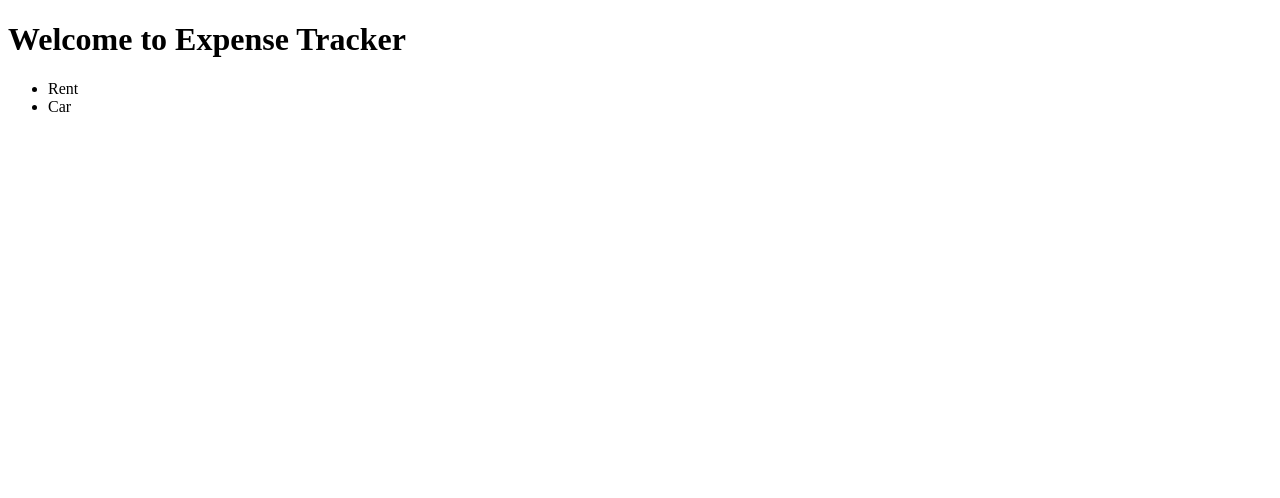
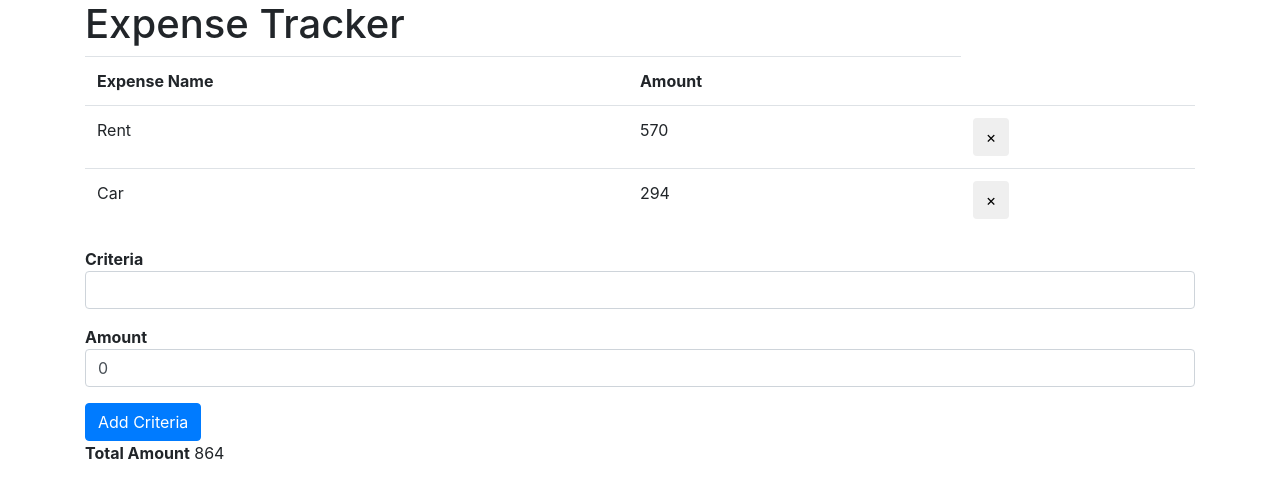
Before and after one commit to Vasavi-Archana/ReactTools, a React app: page / in a window 1280 px wide. Built offline with nearby package versions, Linux system fonts and the light colour scheme.

Commit message:
Add bootstrap and calculation functionality

```diff
--- a/src/index.html
+++ b/src/index.html
@@ -4,11 +4,14 @@
  <meta charset=”UTF-8">
      <meta name=”viewport” content=”width=device-width, initial-scale=1.0">
      <meta http-equiv=”X-UA-Compatible” content=”ie=edge”>
-
+     <link rel="stylesheet" href="https://maxcdn.bootstrapcdn.com/bootstrap/4.0.0/css/bootstrap.min.css" integrity="sha384-Gn5384xqQ1aoWXA+058RXPxPg6fy4IWvTNh0E263XmFcJlSAwiGgFAW/dAiS6JXm" crossorigin="anonymous">
      <title>Expense Tracker</title>
 </head>
 <body>
       <div id="root"></div>
       <script src="./build.js"></script>
+      <script src="https://code.jquery.com/jquery-3.2.1.slim.min.js" integrity="sha384-KJ3o2DKtIkvYIK3UENzmM7KCkRr/rE9/Qpg6aAZGJwFDMVNA/GpGFF93hXpG5KkN" crossorigin="anonymous"></script>
+<script src="https://cdnjs.cloudflare.com/ajax/libs/popper.js/1.12.9/umd/popper.min.js" integrity="sha384-ApNbgh9B+Y1QKtv3Rn7W3mgPxhU9K/ScQsAP7hUibX39j7fakFPskvXusvfa0b4Q" crossorigin="anonymous"></script>
+<script src="https://maxcdn.bootstrapcdn.com/bootstrap/4.0.0/js/bootstrap.min.js" integrity="sha384-JZR6Spejh4U02d8jOt6vLEHfe/JQGiRRSQQxSfFWpi1MquVdAyjUar5+76PVCmYl" crossorigin="anonymous"></script>
 </body>
 </html>
--- a/src/index.js
+++ b/src/index.js
@@ -1,35 +1,202 @@
 import React from 'react';
 import ReactDOM from 'react-dom';
 
-let expenseOptions = ['Rent','Car'];
+let expenseOptions = {'Rent':570,'Car':294};
 
 
 class ExpenseCriteriaList extends React.Component {
     render()
     {
-        return <ul>
+      const expensesArray = this.props.expensesList;
+      return <table className="table"><thead><tr><td><b>Expense Name</b></td><td><b>Amount</b></td></tr></thead>
+
+          <tbody>
             {
-                this.props.expensesList.map(expenseType =>
-                    <Option key = {expenseType} optionname = {expenseType}></Option>
+
+                Object.keys(expensesArray).map((expenseType,index) =>
+                    <Option key = {expenseType} optionname = {expenseType} optionvalue={expensesArray[expenseType]} deleteOption={this.props.deleteexpenseType}></Option>
                     )
             }
-        </ul>
+          </tbody></table>
     }
 }
 
 class Option extends React.Component{
+
+    constructor(props)
+    {
+        super(props);
+        this.deleteOperation = this.deleteOperation.bind(this);
+    }
+
+    deleteOperation()
+    {
+        const namevalue = this.props.optionname;
+        this.props.deleteOption(namevalue);
+    }
     render()
     {
-        return <li>{this.props.optionname}</li>
+
+      return <tr>
+          <td>{this.props.optionname}</td>
+          <td>{this.props.optionvalue}</td>
+          <td><button className="btn btn-default" onClick={this.deleteOperation}>&times;</button></td>
+          </tr>
     }
 }
 
-const App = () => (
-    <div>
-        <h1>Welcome to Expense Tracker</h1>
-        <ExpenseCriteriaList expensesList = {expenseOptions}/>
 
-    </div>
-)
+class App extends React.Component
+{
+  constructor(props)
+  {
+    super(props);
+    this.state = {options:expenseOptions,total:570+294};
+    this.addNewCriteria = this.addNewCriteria.bind(this);
+    this.calculateTotalAmount = this.calculateTotalAmount.bind(this);
+    this.deleteCriteria = this.deleteCriteria.bind(this);
+    this.removeAmount = this.removeAmount.bind(this);
+    this.title = "Expense Tracker";
+  }
+
+   addNewCriteria(option,optionamount)
+  {
+    this.state.options[option] = optionamount;
+    this.setState({
+      options:this.state.options
+    });
+    this.calculateTotalAmount();
+
+  }
+
+  calculateTotalAmount()
+  {
+    let totalAmount =0;
+    const expensesArray = this.state.options;
+    Object.keys(expensesArray).map((expenseType) => totalAmount+=expensesArray[expenseType]);
+    this.setState({
+      total:totalAmount
+    });
+
+  }
+
+  deleteCriteria(optionname)
+  {
+      const amount = this.state.options[optionname];
+      delete this.state.options[optionname];
+      this.setState({
+        options:this.state.options
+      });
+      this.removeAmount(amount);
+  }
+
+  removeAmount(amount)
+  {
+      this.state.total-=amount;
+      this.setState({
+        total:this.state.total
+      });
+  }
+  render()
+  {
+      let expensecode = '';
+
+      if (Object.keys(this.state.options).length>0)
+      {
+          expensecode =
+          <ExpenseCriteriaList expensesList = {this.state.options} deleteexpenseType={this.deleteCriteria}/>;
+      }
+
+    return <div className="container">
+        <Title title={this.title}/>
+        {expensecode}
+        <CriteriaForm addOption = {this.addNewCriteria}/>
+        <TotalAmount amount = {this.state.total}/>
+        </div>
+
+  }
+}
+
+class Title extends React.Component
+{
+  render()
+  {
+    return <h1>{this.props.title}</h1>
+  }
+}
+class CriteriaForm extends React.Component
+{
+  constructor(props)
+  {
+    super(props);
+    this.state = {newcriteria:'',newamount:0};
+    this.setCriteria = this.setCriteria.bind(this);
+    this.setNewCriteria = this.setNewCriteria.bind(this);
+    this.setAmount = this.setAmount.bind(this);
+    this.resetform = this.resetform.bind(this);
+  }
+
+  setCriteria(event)
+  {
+    this.setState({
+      newcriteria:event.target.value
+    });
+  }
+  setAmount(event)
+  {
+    this.setState({
+      newamount:event.target.value
+    });
+  }
+
+ setNewCriteria(event)
+  {
+    event.preventDefault();
+
+    const newoption = this.state.newcriteria;
+    const newcost = parseFloat(this.state.newamount);
+
+    if(newoption && !isNaN(newcost))
+      {
+        this.props.addOption(newoption,newcost);
+        this.resetform();
+      }
+
+
+  }
+
+  resetform()
+  {
+    this.setState({
+      newamount:0,
+      newcriteria:''
+    });
+  }
+
+  render()
+  {
+    return <form onSubmit={this.setNewCriteria} >
+
+      <p>
+        <b>Criteria</b>&nbsp;
+        <input type="text" onChange={this.setCriteria} value={this.state.newcriteria} className="form-control"/>
+      </p>
+      <p>
+        <b>Amount</b>&nbsp;
+        <input type="text" onChange = {this.setAmount} value={this.state.newamount}  className="form-control"/>
+      </p>
+      <button type="submit" className="btn btn-primary">Add Criteria</button>
+    </form>
+
+  }
+}
+
+class TotalAmount extends React.Component
+{
+  render()
+  {
+    return <p><b>Total Amount</b>&nbsp;<label>{this.props.amount}</label></p>
+  }
+}
 
 ReactDOM.render(<App />,document.getElementById('root'));
```
